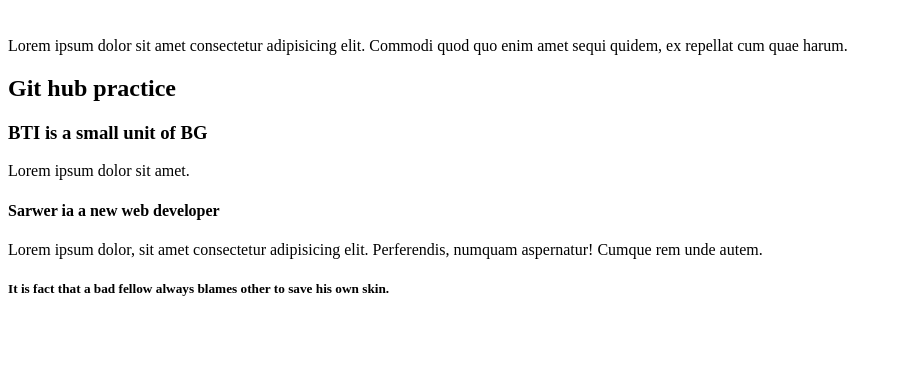
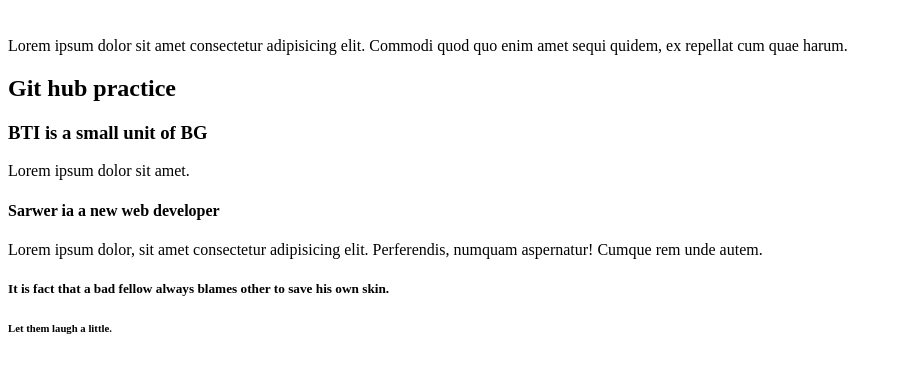
Before and after one commit to sarwer22/new-site1, a plain HTML site: page index.html in a window 1280 px wide. Shown: the part 94-466 px from the top of the page, without its empty margins (0-902 px from the left). Drawn offline with Linux system fonts and the light colour scheme.

Commit message:
Update index.html

```diff
--- a/index.html
+++ b/index.html
@@ -15,6 +15,7 @@
     <h4>Sarwer ia a new web developer</h4>
 <p>Lorem ipsum dolor, sit amet consectetur adipisicing elit. Perferendis, numquam aspernatur! Cumque rem unde autem.</p>
     <h5>It is fact that a bad fellow always blames other to save his own skin.</h5>
+    <h6>Let them laugh a little.</h6>
 
 </body>
 </html>
```
